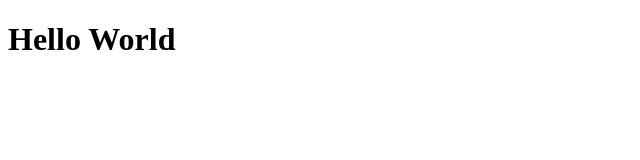
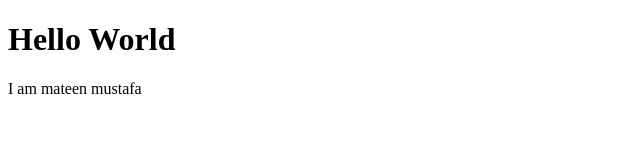
Before and after one commit to mateen7861/firstProj, a plain HTML site: page index.html in a window 1280 px wide. Shown: the whole page, without its empty margins (0-640 px from the left). Drawn offline with Linux system fonts and the light colour scheme.

Commit message:
added a paragraph to inndexhtml

```diff
--- a/index.html
+++ b/index.html
@@ -7,5 +7,6 @@
   </head>
   <body>
     <h1>Hello World</h1>
+    <p>I am mateen mustafa</p>
   </body>
 </html>
```
Also changed, not shown: 1 other file.
